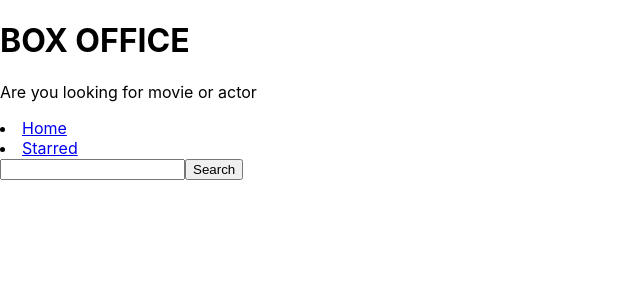
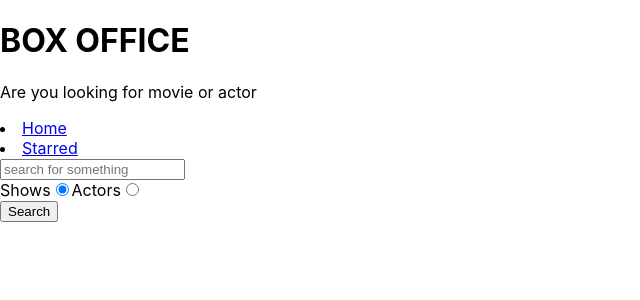
Before and after one commit to R0hitpoonia/box-office, a React (Create React App) app: page / in a window 1280 px wide. Shown: the top 300 px of the page, without its empty margins (0-640 px from the left). Built offline with nearby package versions, Linux system fonts and the light colour scheme.

Commit message:
edited search options

```diff
--- a/src/pages/Home.js
+++ b/src/pages/Home.js
@@ -5,9 +5,12 @@
 const Home = () => {
   const [input, setInput] = useState('');
   const [results, setResults] = useState(null);
+  const [searchOption, setSearchOption] = useState('shows');
+
+  const isShowsSearch = searchOption === 'shows';
 
   const onSearch = () => {
-    apiGet(`/search/shows?q=${input}`).then(result => {
+    apiGet(`/search/${searchOption}?q=${input}`).then(result => {
       setResults(result);
       console.log(result);
     });
@@ -21,18 +24,21 @@
       onSearch();
     }
   };
+
+  const onRadioChange = ev => {
+    setSearchOption(ev.target.value);
+  };
+
   const renderResults = () => {
     if (results && results.length === 0) {
       return <div>No Results</div>;
     }
     if (results && results.length > 0) {
-      return (
-        <div>
-          {results.map(item => (
-            <div key={item.show.id}>{item.show.name}</div>
-          ))}
-        </div>
-      );
+      return results[0].shows
+        ? results.map(item => <div key={item.show.id}>{item.show.name}</div>)
+        : results.map(item => (
+            <div key={item.person.id}>{item.person.name}</div>
+          ));
     }
     return null;
   };
@@ -41,10 +47,35 @@
     <MainPageLayout>
       <input
         type="text"
+        placeholder="search for something"
         onChange={onInputChange}
         onKeyDown={onKeyDown}
         value={input}
       />
+      <div>
+        <label htmlFor="shows-search">
+          Shows
+          <input
+            id="shows-search"
+            type="radio"
+            value="shows"
+            checked={isShowsSearch}
+            onChange={onRadioChange}
+          />
+        </label>
+
+        <label htmlFor="actor-search">
+          Actors
+          <input
+            id="actor-search"
+            type="radio"
+            value="people"
+            checked={!isShowsSearch}
+            onChange={onRadioChange}
+          />
+        </label>
+      </div>
+
       <button type="button" onClick={onSearch}>
         Search
       </button>
```
